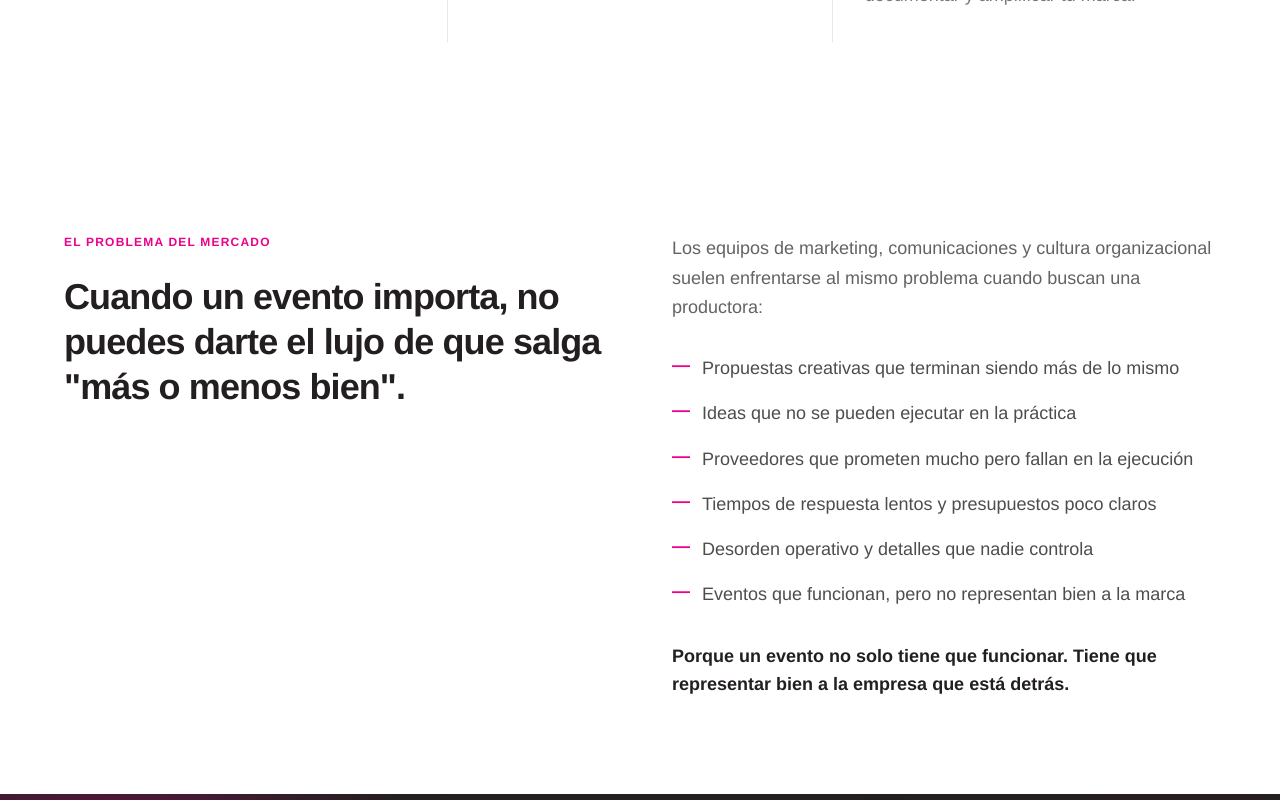
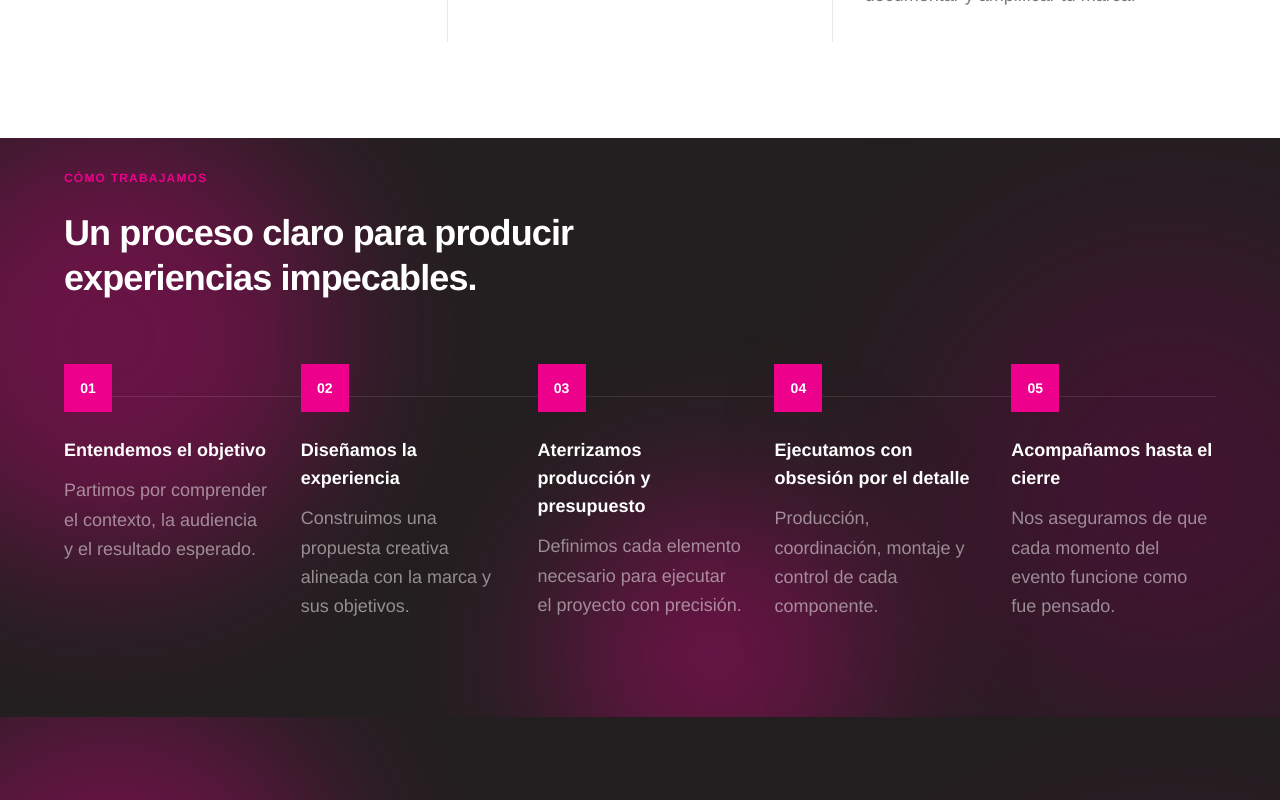
Before and after one commit to sebavigneaux-ui/lapizarra, a Next.js app: page / in a window 1280 px wide. Shown: the part 5820-6620 px from the top of the page. Built offline with nearby package versions, Linux system fonts and the light colour scheme.

Commit message:
Remove Insight section

```diff
--- a/app/page.tsx
+++ b/app/page.tsx
@@ -1,6 +1,5 @@
 import Header from "./components/Header";
 import Hero from "./components/Hero";
-import Insight from "./components/Insight";
 import Servicios from "./components/Servicios";
 import Diferenciadores from "./components/Diferenciadores";
 import Proyectos from "./components/Proyectos";
@@ -26,7 +25,6 @@ export default function Home() {
           <Galeria />
         </div>
         <Servicios />
-        <Insight />
         <div className="bg-[#231F20] relative overflow-hidden">
           <Blobs />
           <Metodologia />
```
